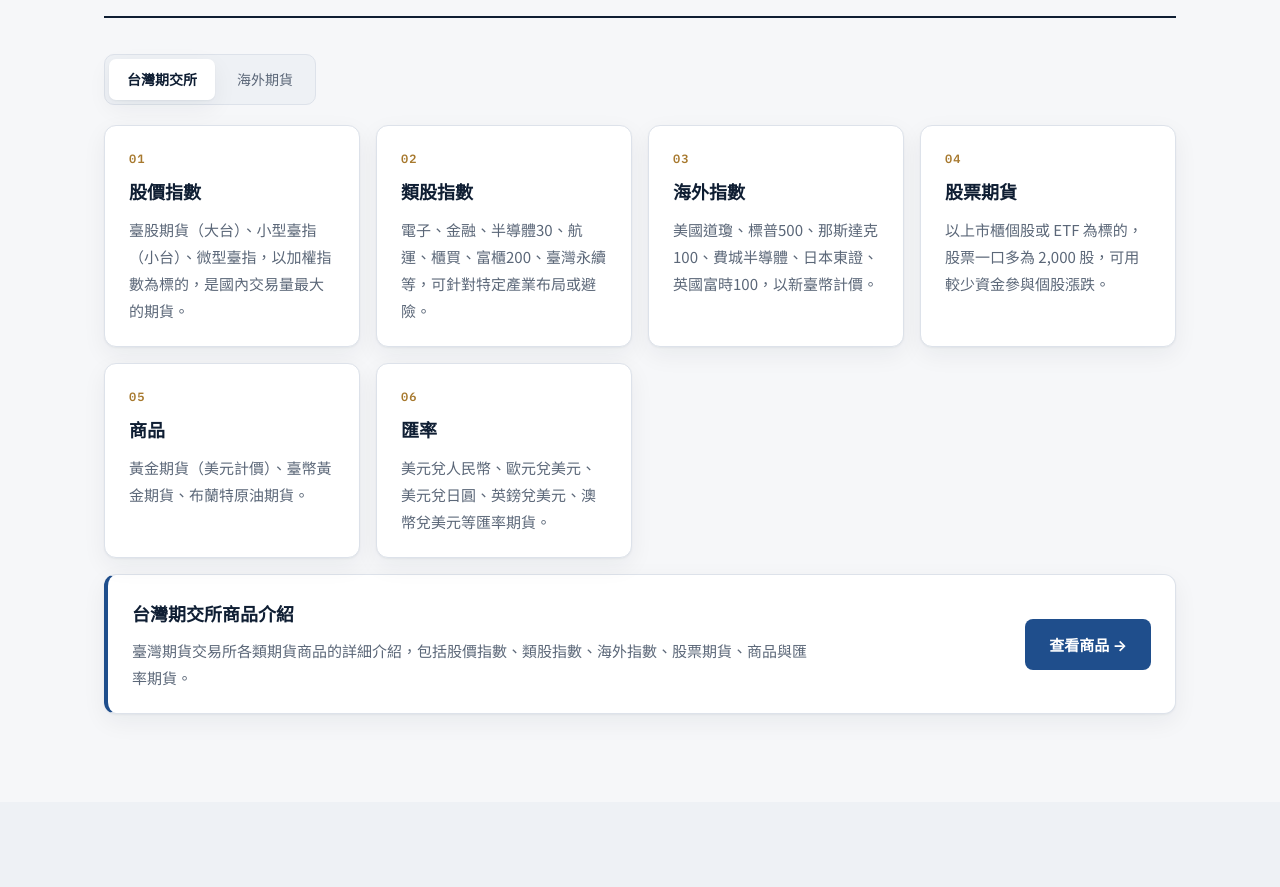
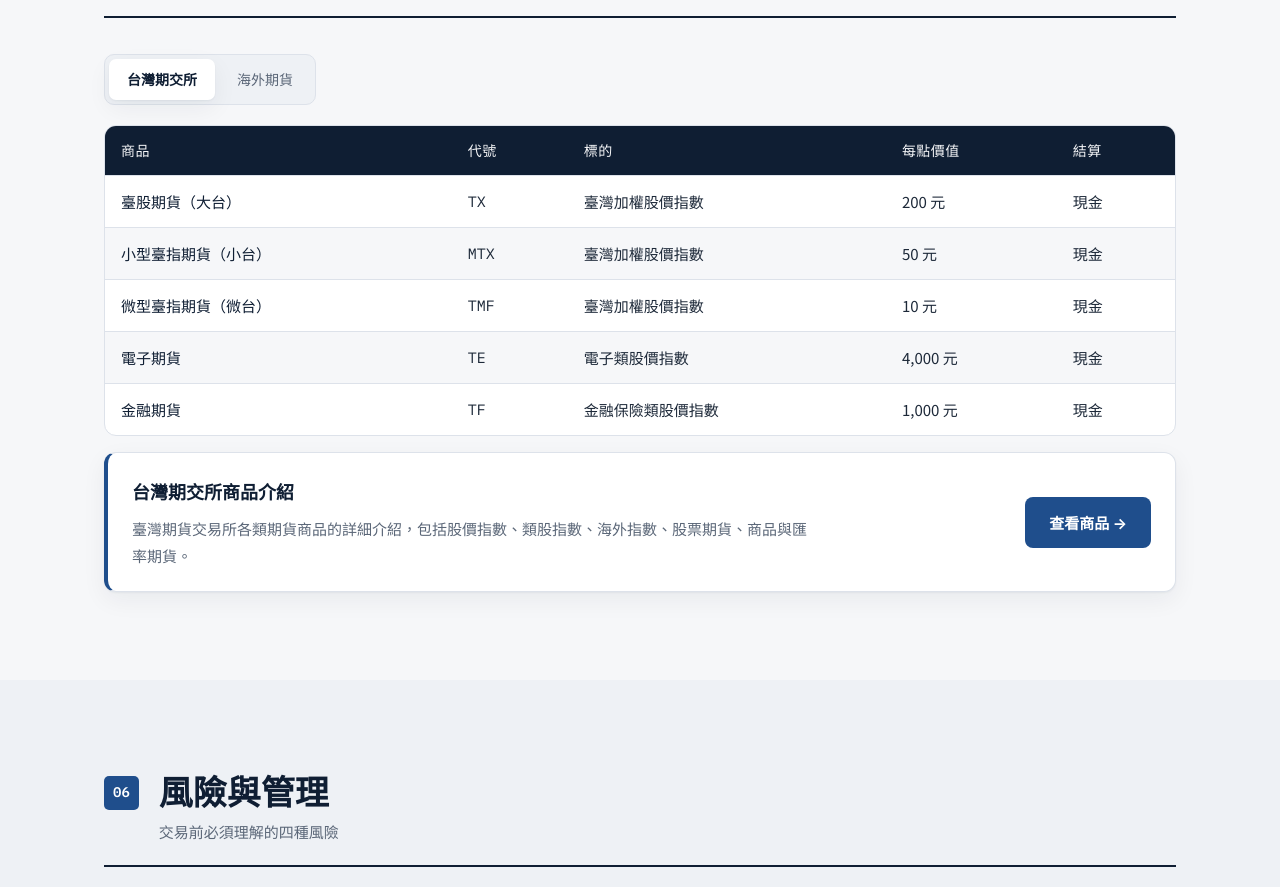
Before and after one commit to dctonyhsia/futureStep, a plain HTML site: page index.html in a window 1280 px wide. Shown: the part 5300-6187 px from the top of the page. Drawn offline with Linux system fonts and the light colour scheme.

Commit message:
台灣期交所改為五項常見期貨表格，刪除六個分類卡片
Co-Authored-By: Claude Opus 5.5 <noreply@anthropic.com>

```diff
--- a/data.js
+++ b/data.js
@@ -37,14 +37,13 @@ const SITE_DATA = {
     { icon: "⏰", title: "交易時間",   text: "各商品不同。台灣期交所多數商品有日盤與夜盤（盤後交易）時段。" },
   ],
 
-  // ---------- 05 常見商品：台灣期交所（卡片）----------
+  // ---------- 05 常見商品：台灣期交所（表格）----------
   productsTW: [
-    { title: "股價指數", text: "臺股期貨（大台）、小型臺指（小台）、微型臺指，以加權指數為標的，是國內交易量最大的期貨。" },
-    { title: "類股指數", text: "電子、金融、半導體30、航運、櫃買、富櫃200、臺灣永續等，可針對特定產業布局或避險。" },
-    { title: "海外指數", text: "美國道瓊、標普500、那斯達克100、費城半導體、日本東證、英國富時100，以新臺幣計價。" },
-    { title: "股票期貨", text: "以上市櫃個股或 ETF 為標的，股票一口多為 2,000 股，可用較少資金參與個股漲跌。" },
-    { title: "商品",     text: "黃金期貨（美元計價）、臺幣黃金期貨、布蘭特原油期貨。" },
-    { title: "匯率",     text: "美元兌人民幣、歐元兌美元、美元兌日圓、英鎊兌美元、澳幣兌美元等匯率期貨。" },
+    { name: "臺股期貨（大台）",     code: "TX",  underlying: "臺灣加權股價指數",   pointValue: "200 元",   settle: "現金" },
+    { name: "小型臺指期貨（小台）", code: "MTX", underlying: "臺灣加權股價指數",   pointValue: "50 元",    settle: "現金" },
+    { name: "微型臺指期貨（微台）", code: "TMF", underlying: "臺灣加權股價指數",   pointValue: "10 元",    settle: "現金" },
+    { name: "電子期貨",             code: "TE",  underlying: "電子類股價指數",     pointValue: "4,000 元", settle: "現金" },
+    { name: "金融期貨",             code: "TF",  underlying: "金融保險類股價指數", pointValue: "1,000 元", settle: "現金" },
   ],
 
   // ---------- 05 常見商品：海外期貨（卡片）----------
--- a/index.html
+++ b/index.html
@@ -440,7 +440,12 @@
           <button role="tab" class="tab" data-tab="intl" aria-selected="false">海外期貨</button>
         </div>
         <div class="tab-panel active" id="tab-tw">
-          <div class="grid" id="products-tw"></div>
+          <div class="table-wrap">
+            <table>
+              <thead><tr><th>商品</th><th>代號</th><th>標的</th><th>每點價值</th><th>結算</th></tr></thead>
+              <tbody id="products-tw"></tbody>
+            </table>
+          </div>
           <a class="card os-link" href="taifex.html">
             <div>
               <h3>台灣期交所商品介紹</h3>
--- a/script.js
+++ b/script.js
@@ -10,7 +10,8 @@ fill('products-intl', D.productsIntl, cardTpl);
 document.querySelectorAll('#os-total').forEach(e => { e.textContent = (D.overseasSpecs || []).length; });
 fill('risk-list', D.risks, cardTpl);
 fill('rules-list', D.rules, r => `<li>${esc(r)}</li>`);
-fill('products-tw', D.productsTW, cardTpl);
+fill('products-tw', D.productsTW, p =>
+  `<tr><td>${esc(p.name)}</td><td class="mono">${esc(p.code)}</td><td>${esc(p.underlying)}</td><td>${esc(p.pointValue)}</td><td>${esc(p.settle)}</td></tr>`);
 fill('contact-list', D.contact, c => {
   const inner = `<h3>${esc(c.title)}</h3><p>${esc(c.desc || '')}</p><b>${esc(c.value)}</b>`;
   const ext = /^https?:/.test(c.link || '') ? ' target="_blank" rel="noopener"' : '';
```
